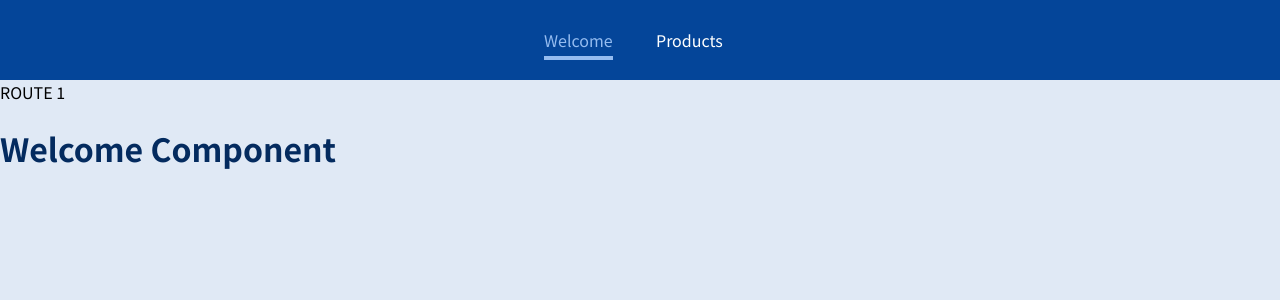
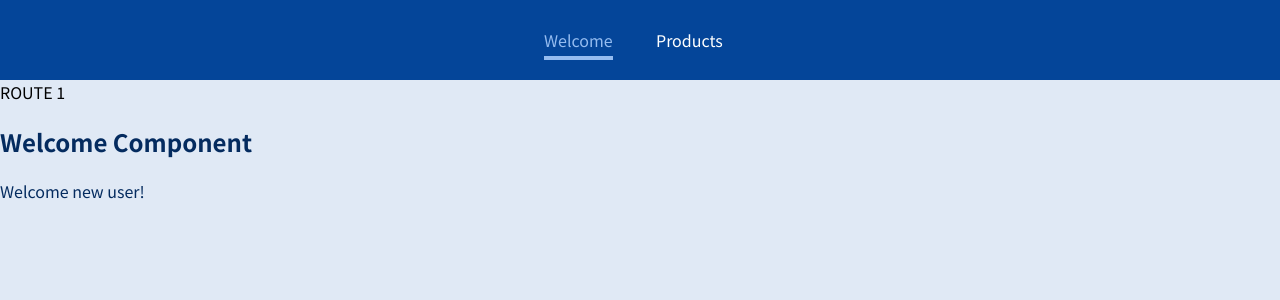
Before and after one commit to Jason2B3/router_learn, a React (Create React App) app: page /welcome/new-user in a window 1280 px wide. Shown: the top 300 px of the page. Built offline with nearby package versions, Linux system fonts and the light colour scheme; the HTML template or start-up script is replaced by a standard one.

Commit message:
commit 273

```diff
--- a/src/App.js
+++ b/src/App.js
@@ -9,19 +9,22 @@ function App() {
       <MainHeader />
 
       <Switch>
-        <Route path="/welcome">     ROUTE 1
+        <Route path="/welcome">
+          {" "}
+          ROUTE 1
           <Welcome />
         </Route>
-        <Route path="/products">    ROUTE 2
+        <Route path="/products" exact>
+          {" "}
+          ROUTE 2
           <Products />
         </Route>
-        <Route path="/products/:productID" exact>     ROUTE 3
+        <Route path="/products/:productID">
+          {" "}
+          ROUTE 3
           <ProductDetail />
         </Route>
       </Switch>
-
-
-
     </>
   );
 }
--- a/src/pages/Welcome.js
+++ b/src/pages/Welcome.js
@@ -1,5 +1,16 @@
 import React from "react";
+import { Route, Switch } from "react-router-dom";
 
 export default function Welcome() {
-  return <h1>Welcome Component</h1>;
+  return (
+    <section>
+      <h1>Welcome Component</h1>
+      <Route path="/welcome/new-user">
+        <p>Welcome new user!</p> {/* Is active */}
+      </Route>{" "}
+      <Route path="/products/new-user">
+        <p>Check out our new products</p> {/* Would never be active */}
+      </Route>{" "}
+    </section>
+  );
 }
```
Also changed, not shown: 1 other file (tests, documents, lock files or other folders).
